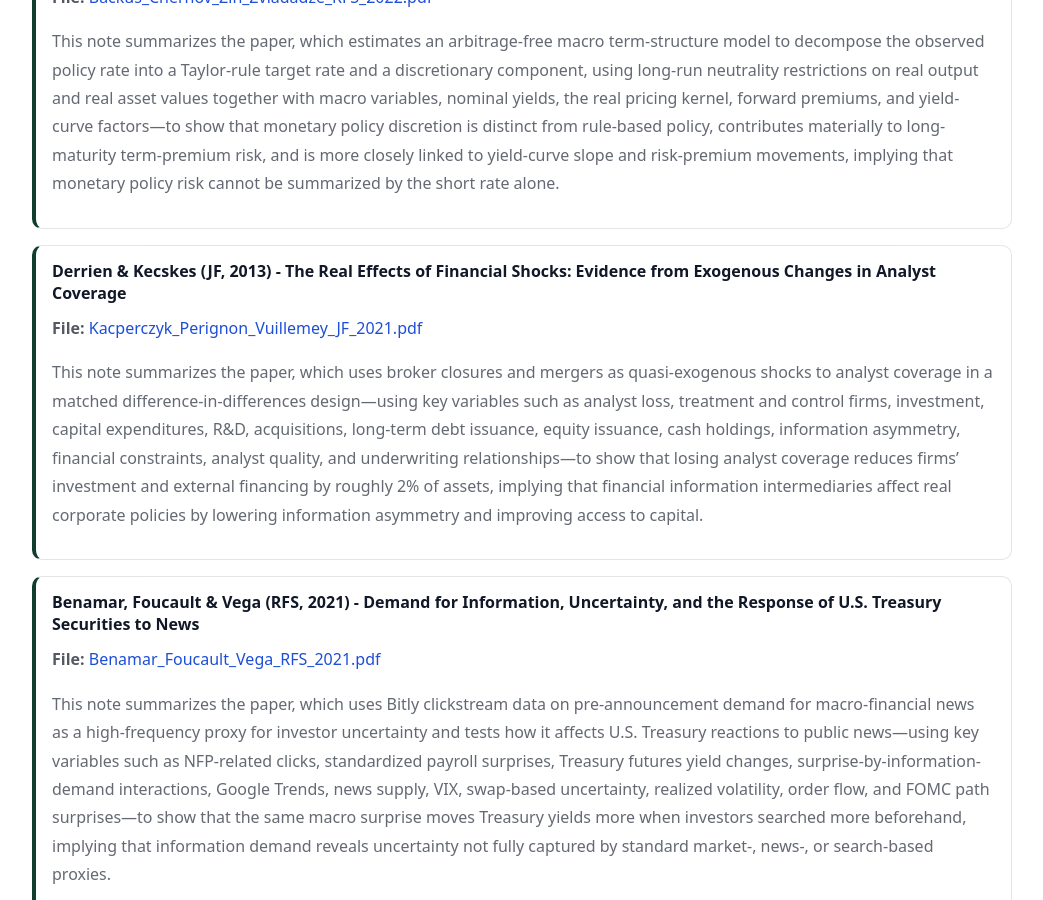
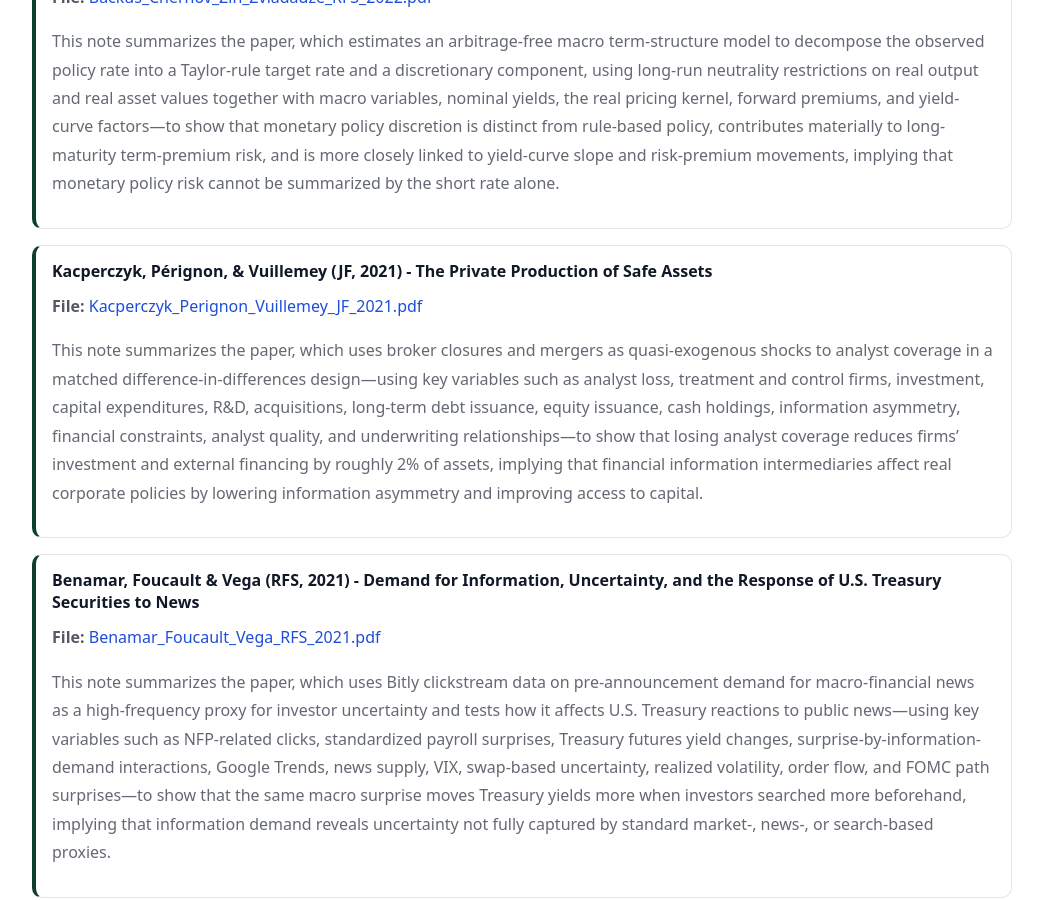
Before and after one commit to yaxinzn/study-archive, a Jekyll site: the page built from reading/index.md, in a window 1280 px wide and 900 px high, scrolled down 7610 px. Shown: the whole window, without its empty margins (118-1161 px from the left). Built offline with Jekyll 4.4.1, drawn with Linux system fonts in a browser that asks for light colours.

Commit message:
Reading: add/update Kacperczyk_Perignon_Vuillemey_JF_2021.pdf

```diff
--- a/_data/reading.yml
+++ b/_data/reading.yml
@@ -86,7 +86,7 @@
   file: "Backus_Chernov_Zin_Zviadadze_RFS_2022.pdf"
   desc: "This note summarizes the paper, which estimates an arbitrage-free macro term-structure model to decompose the observed policy rate into a Taylor-rule target rate and a discretionary component, using long-run neutrality restrictions on real output and real asset values together with macro variables, nominal yields, the real pricing kernel, forward premiums, and yield-curve factors—to show that monetary policy discretion is distinct from rule-based policy, contributes materially to long-maturity term-premium risk, and is more closely linked to yield-curve slope and risk-premium movements, implying that monetary policy risk cannot be summarized by the short rate alone."
 
-- title: "Derrien & Kecskes (JF, 2013) - The Real Effects of Financial Shocks: Evidence from Exogenous Changes in Analyst Coverage"
+- title: "Kacperczyk, Pérignon, & Vuillemey (JF, 2021) - The Private Production of Safe Assets"
   file: "Kacperczyk_Perignon_Vuillemey_JF_2021.pdf"
   desc: "This note summarizes the paper, which uses broker closures and mergers as quasi-exogenous shocks to analyst coverage in a matched difference-in-differences design—using key variables such as analyst loss, treatment and control firms, investment, capital expenditures, R&D, acquisitions, long-term debt issuance, equity issuance, cash holdings, information asymmetry, financial constraints, analyst quality, and underwriting relationships—to show that losing analyst coverage reduces firms’ investment and external financing by roughly 2% of assets, implying that financial information intermediaries affect real corporate policies by lowering information asymmetry and improving access to capital."
 
```
